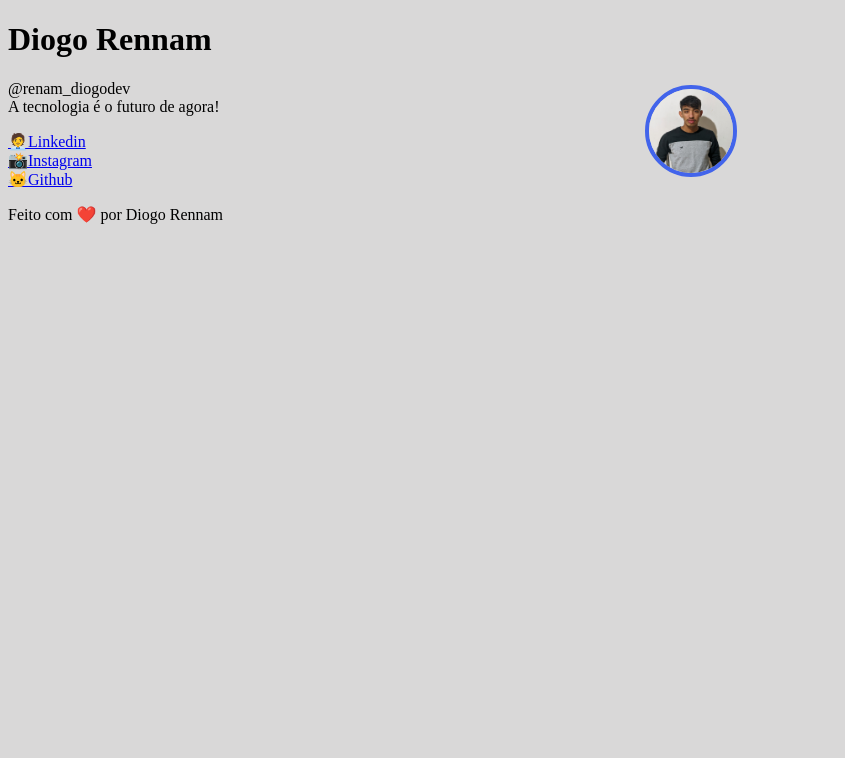
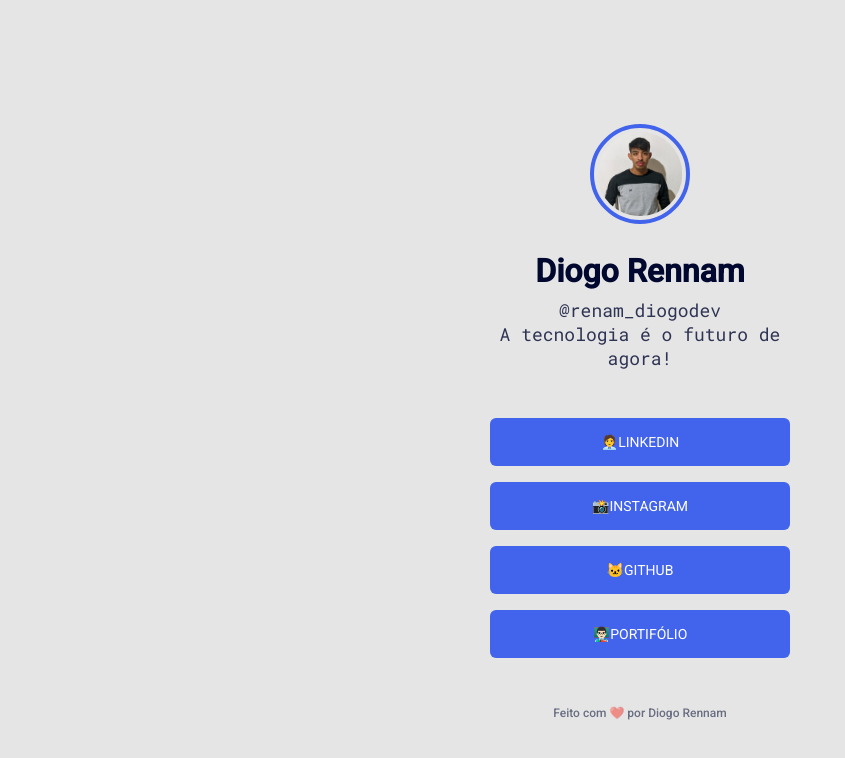
Before and after one commit to diogorenam/Rede-social, a plain HTML site: page index.html in a window 1280 px wide. Shown: the whole page, without its empty margins (0-845 px from the left). Drawn offline with Linux system fonts and the light colour scheme.

Commit message:
finalizando

```diff
--- a/index.html
+++ b/index.html
@@ -1,14 +1,19 @@
 <!DOCTYPE html>
 <html lang="pt-br">
 <head>
+  <link rel="preconnect" href="https://fonts.googleapis.com">
+  <link rel="preconnect" href="https://fonts.gstatic.com" crossorigin>
   <meta charset="UTF-8">
   <meta http-equiv="X-UA-Compatible" content="IE=edge">
   <meta name="viewport" content="width=device-width, initial-scale=1.0">
   <link rel="stylesheet" href="style.css">
-  <title>Social</title>
+  <title>Diogo Rennam</title>
+
+  <link href="https://fonts.googleapis.com/css2?family=League+Gothic&family=Roboto+Mono&family=Roboto:wght@400;500&display=swap" rel="stylesheet">
 </head>
 <body>
- <img src="assets/imagemDiogo.jpg" alt="imagem de Diogo Rennam">
+    <div class="container">
+  <img class="avatar" src="assets/imagemDiogo.jpg" alt="imagem de Diogo Rennam">
   <h1>Diogo Rennam</h1>
   <p>@renam_diogodev <br/>
     A tecnologia é o futuro de agora!</p>
@@ -22,7 +27,12 @@
     <li>
       <a href="https://github.com/diogorenam">🐱Github</a>
     </li>
+    <li>
+      <a href="" onclick="portifolio()">👨🏻‍🏫Portifólio</a>
+    </li>
   </ul>
   <footer>Feito com ❤️ por Diogo Rennam</footer>
+</div>
   </body>
+  <script src="script.js"></script>
   </html>
--- /dev/null
+++ b/script.js
@@ -0,0 +1,3 @@
+function portifolio() {
+  alert('Sente-se 🪑pegue seu coffe ☕ e aguarde nosso portifólio!!')
+}
--- a/style.css
+++ b/style.css
@@ -1,16 +1,76 @@
 *{
+  margin: 0%;
   padding: 0%;
   box-sizing: border-box;
 }
+a{
+ text-decoration: none;
+
+}
 body{
-  background-color: #3a373731;
+  background-color: #E5E5E5;
+  font-family: 'Roboto', sans-serif;
+}
+.container{
+  width: 300px;
+  text-align: center;
+  margin: 60px auto;
 }
 img{
-  position:absolute;
   margin-top: 63.7px;
-  width: 92px;
-  height: 92px;
-  margin-left: 636.7px;
-  border-radius:200px;
-  border: 4px solid hsla(228, 81%, 59%, 1);
+  width: 100%;
 }
+img.avatar{
+  border-radius: 50%;
+  width: 100px;
+  height: 100px;
+  border: #4263EB solid 4px;
+  padding: 3.7px;
+}
+ul{
+  list-style: none;
+}
+h1{
+  margin-top: 24px;
+  margin-bottom: 8px;
+  font-size: 32px;
+  color: #00082F;
+}
+p{
+  margin-bottom: 48px;
+  font-family: 'Roboto Mono', monospace;
+  font-size: 18px;
+  color: rgba(0, 8, 47, 0.8);
+}
+ul li a{
+ width: 300px;
+ background: #4263EB;
+ border-radius: 6px;
+ padding: 16px 80px;
+ display: flex;
+ justify-content: center;
+ margin-bottom: 16px;
+ text-transform: uppercase;
+ color: white;
+ font-size: 14px;
+ transition: background 400ms;
+}
+
+
+ul li a:hover{
+  background: #364FC7;
+}
+footer{
+  font-size: 12px;
+  margin-top: 48px;
+  color: rgba(0, 8, 47, 0.6);
+  font-weight: 500;
+  opacity: 0.9;
+  transition: opacity 200ms;
+}
+footer a{
+  color: rgba(0, 8, 47, 0.6);
+}
+footer:hover{
+  opacity:2;
+}
```
Lines whose indentation alone changed are shown as unchanged.
